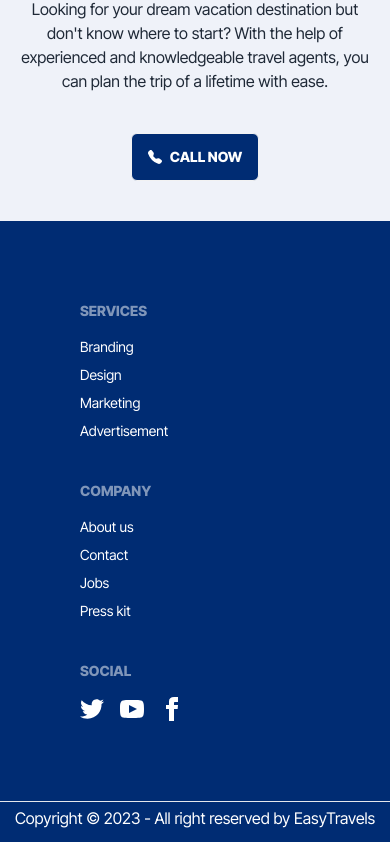
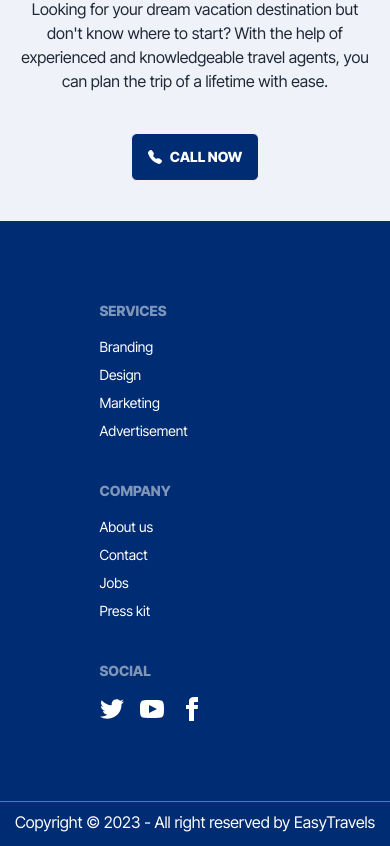
Before and after one commit to imran0dot/Easy-Travel-Client, a React (Vite) app: page /student-visa in a window 390 px wide. Shown: the part 1111-1957 px from the top of the page. Built offline with nearby package versions, Linux system fonts and the light colour scheme; no server answers.

Commit message:
updated so many thin

```diff
--- a/src/components/base/ArchiveCard/index.jsx
+++ b/src/components/base/ArchiveCard/index.jsx
@@ -7,14 +7,16 @@ const ArchiveCard = ({ data }) => {
         <div className="shadow-lg rounded-lg group relative bg-[#E2E8F0]">
 
             <div className="overflow-hidden">
-                <img className="group-hover:scale-110 transition-all w-full object-cover" src={featureImage} alt="Image Loading Fail!" />
+                {featureImage && <img className="group-hover:scale-110 transition-all w-full object-cover" src={featureImage} alt="Easy Travel Image" />}
+
             </div>
 
-            <div className="h-28">
-                <p className="font-bold text-2xl p-4 border text-center">{title}</p>
+            <div className="h-36 font-bold text-xl p-4">
+                <p>{title}</p>
+                <p className="text-lg text-slate-700">Price 3500 ৳ (dummy)</p>
             </div>
 
-            <div className="flex justify-between w-full absolute bottom-0 left-0">
+            <div className="flex flex-col justify-between w-full absolute bottom-0 left-0">
                 <Button to={`${id}`}>READ MORE</Button>
             </div>
         </div>
--- a/src/components/base/Container/index.jsx
+++ b/src/components/base/Container/index.jsx
@@ -1,6 +1,6 @@
 const Container = ({children}) => {
     return (
-        <div className="max-w-[90%] lg:max-w-[80%] mx-auto">
+        <div className="max-w-[90%] lg:max-w-[1200px] mx-auto">
             {children}
         </div>
     );
--- a/src/components/base/NavDesktop/index.jsx
+++ b/src/components/base/NavDesktop/index.jsx
@@ -5,7 +5,7 @@ const NavDektop = ({navMenu}) => {
     const {label, link} = navMenu;
     return (
         <li>
-            <Link to={link} className="font-bold uppercase text-slate-700 text-lg">{label}</Link>
+            <Link to={link} className="font-bold text-slate-700 text-lg">{label}</Link>
         </li>
     );
 };
--- a/src/components/base/PackageCard/index.jsx
+++ b/src/components/base/PackageCard/index.jsx
@@ -10,9 +10,9 @@ const PackageCard = ({item}) => {
     return (
         <div className="my-10">
             <div style={styled} className='min-h-[33rem] md:min-h-[25rem] relative rounded-lg cursor-pointer group overflow-hidden'>
-                <div className='min-h-[33rem] md:min-h-[25rem]  bg-primary  p-5 text-white absolute mt-[90%] group-hover:mt-0 transition-all rounded-lg w-full'>
+                <div className='min-h-[33rem] md:min-h-[25rem] bg-gradient-to-t from-secondary to-primary bg-opacity-90 p-5 text-white absolute mt-[90%] group-hover:mt-0 transition-all rounded-lg w-full'>
 
-                    <h4 className='text-3xl font-bold text-white bottom-10 left-10'>{title}</h4>
+                    <h4 className='text-2xl font-bold text-white bottom-10 left-10'>{title}</h4>
 
                     <div className='hidden group-hover:flex transition-all flex-col gap-3 items-start mt-5'>
                         <ReadMore href={`tourist-visa/${_id}`}>Read More</ReadMore>
--- a/src/components/shared/Footer/index.jsx
+++ b/src/components/shared/Footer/index.jsx
@@ -1,10 +1,12 @@
+import Container from "../../base/Container";
 import PreFooter from "../PreFooter";
 
 const Footer = () => {
     return (
-        <div>
+        <div className="bg-secondary">
             <PreFooter />
-            <footer className="footer p-20 bg-secondary text-white">
+            <Container>
+                <footer className="footer p-20 text-white">
                     <nav>
                         <header className="footer-title">Services</header>
                         <a className="link link-hover">Branding</a>
@@ -28,9 +30,9 @@ const Footer = () => {
                         </div>
                     </nav>
                 </footer>
-            <div className="flex justify-center pb-3 p-1 bg-secondary text-white border-t">
-                <p>Copyright © 2023 - All right reserved by EasyTravels</p>
-            </div>
+            </Container>
+
+                <p className="flex justify-center pb-3 p-2 bg-secondary text-white border-t border-t-slate-500 ">Copyright © 2023 - All right reserved by EasyTravels</p>
         </div>
     );
 };
--- a/src/components/shared/Header/index.jsx
+++ b/src/components/shared/Header/index.jsx
@@ -38,14 +38,21 @@ const Header = () => {
                             </div>
                             <div>
 
-                                <ul className={`fixed top-0 bottom-0 z-10 w-full transition-all ${hamberger ? "left-0" : "-left-[100%]"}`}>
-                                    <div className="relative w-full min-h-full flex flex-col justify-center items-center gap-10 h-screen bg-white">
-                                        <div className="btn rounded-md absolute top-10 right-10 bg-primary p-3 text-white text-2xl z-20" onClick={() => setHamberger(false)}>
-                                            <AiOutlineClose />
+                                <ul className={`fixed top-0 bottom-0 z-10 w-full transition-all bg-white bg-opacity-75 ${hamberger ? "left-0" : "-left-[100%]"}`}>
+                                    <div className="bg-white w-8/12">
+
+                                        <div className="relative w-full min-h-full flex flex-col items-start gap-10 h-screen">
+
+                                            <div className="btn rounded-md absolute top-10 right-10 bg-primary p-3 text-white text-2xl z-20" onClick={() => setHamberger(false)}>
+                                                <AiOutlineClose />
+                                            </div>
+
+                                            <div className="flex flex-col gap-10 mt-24">
+                                                {
+                                                    navItems?.map((navMenu, index) => <NavMobile key={index} navMenu={navMenu} />)
+                                                }
+                                            </div>
                                         </div>
-                                        {
-                                            navItems?.map((navMenu, index) => <NavMobile key={index} navMenu={navMenu} />)
-                                        }
                                     </div>
                                 </ul>
                             </div>
--- a/src/components/shared/PackageSlider/index.jsx
+++ b/src/components/shared/PackageSlider/index.jsx
@@ -15,11 +15,11 @@ const PackageSlider = ({ data }) => {
             spaceBetween: 20,
         },
         1024: {
-            slidesPerView: 3.3,
+            slidesPerView: 3.1,
             spaceBetween: 25,
         },
         1440: {
-            slidesPerView: 4.4,
+            slidesPerView: 3.4,
             spaceBetween: 30,
         },
     };
--- a/src/pages/AirTicket/index.jsx
+++ b/src/pages/AirTicket/index.jsx
@@ -1,10 +1,13 @@
+import Container from "../../components/base/Container";
 import AirTicketImg from "/src/assets/images/airTicket.gif";
 
 const AirTicket = () => {
     return (
-        <div>
-            <img src={AirTicketImg} alt="" width="100%" />
-        </div>
+        <Container>
+            <div className="">
+                <img src={AirTicketImg} alt="" width="100%" />
+            </div>
+        </Container>
     );
 };
 
```
Lines whose indentation alone changed are shown as unchanged.
